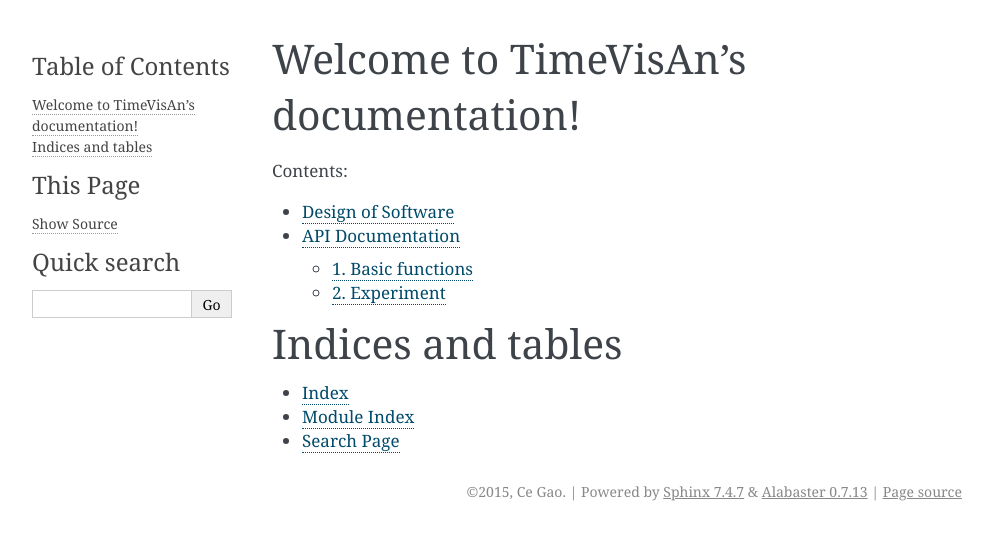
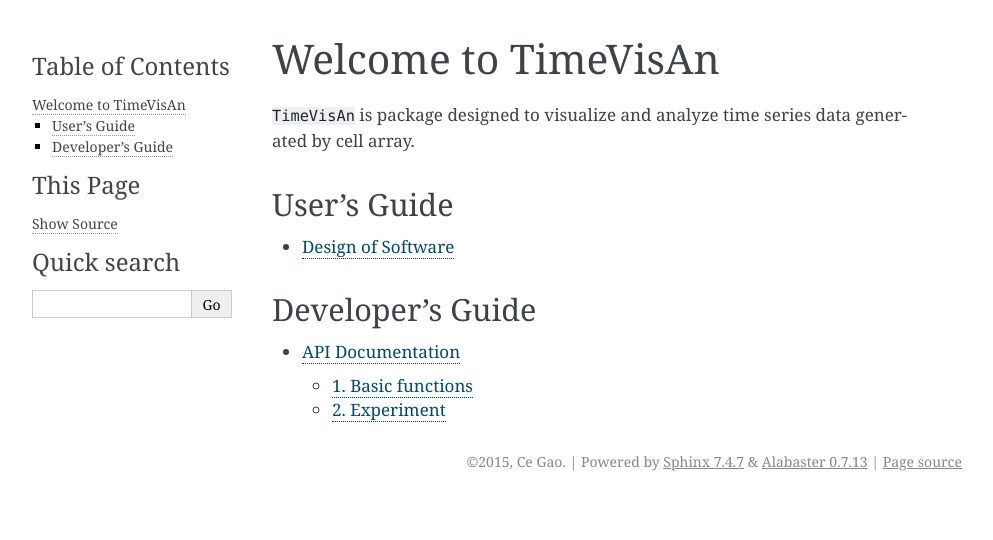
Before and after one commit to gaoce/TimeVis, a Sphinx documentation site: the page built from docs/index.rst, in a window 1280 px wide. Shown: the top 540 px of the page, without its empty margins (148-1141 px from the left). Built offline with Sphinx 7.4.7, drawn with Linux system fonts in a browser that asks for light colours.

Commit message:
Update docmentation

```diff
--- a/docs/index.rst
+++ b/docs/index.rst
@@ -1,23 +1,24 @@
 .. TimeVisAn documentation master file, created by
    sphinx-quickstart on Sun May  3 20:59:14 2015.
-   You can adapt this file completely to your liking, but it should at least
-   contain the root `toctree` directive.
 
-Welcome to TimeVisAn's documentation!
-=====================================
+Welcome to TimeVisAn
+====================
 
-Contents:
+``TimeVisAn`` is package designed to visualize and analyze time series data
+generated by cell array.
+
+User's Guide
+------------
 
 .. toctree::
    :maxdepth: 2
 
    design
-   api
 
+Developer's Guide
+-----------------
 
-Indices and tables
-==================
+.. toctree::
+   :maxdepth: 2
 
-* :ref:`genindex`
-* :ref:`modindex`
-* :ref:`search`
+   api_v2
```
Also changed, not shown: docs/api_v2.rst (renamed from docs/api.rst).
